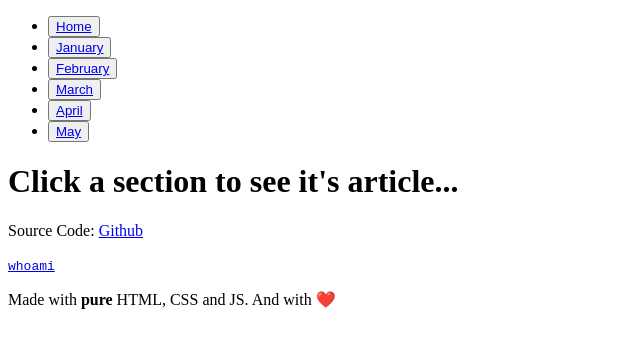
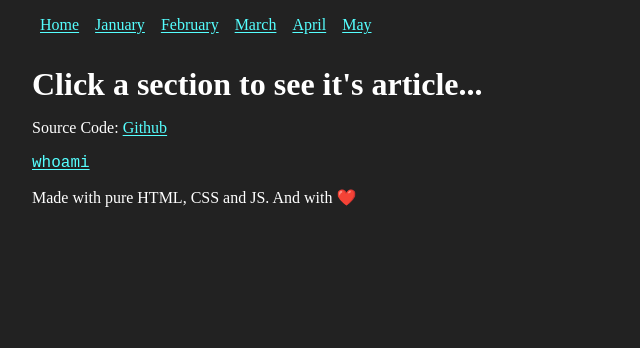
Before and after one commit to Bloom-69/portfolio, a plain HTML site: page index.html in a window 1280 px wide. Shown: the whole page, without its empty margins (0-640 px from the left). Drawn offline with Linux system fonts and the light colour scheme; a web font is replaced by a local one.

Commit message:
feat: add a bit of sauce

```diff
--- a/index.html
+++ b/index.html
@@ -1,21 +1,22 @@
 <!DOCTYPE html>
 <html lang="en">
   <head>
-    <meta charset="UTF-8">
-    <meta http-equiv="X-UA-Compatible" content="IE=edge">
-    <meta name="viewport" content="width=device-width, initial-scale=1.0">
+    <meta charset="UTF-8" />
+    <meta http-equiv="X-UA-Compatible" content="IE=edge" />
+    <meta name="viewport" content="width=device-width, initial-scale=1.0" />
     <title>Amy's Digital Journal</title>
     <script type="module" src="scripts/pages.mjs"></script>
+    <link rel="stylesheet" href="styles/index.css" />
   </head>
   <body>
     <nav>
       <ul>
-            <li><button><a href="/">Home</a></button></li>
-            <li><button><a href="/jan">January</a></button></li>
-            <li><button><a href="/feb">February</a></button></li>
-            <li><button><a href="/mar">March</a></button></li>
-            <li><button><a href="/apr">April</a></button></li>
-            <li><button><a href="/may">May</a></button></li>
+        <li><a href="/">Home</a></li>
+        <li><a href="/jan">January</a></li>
+        <li><a href="/feb">February</a></li>
+        <li><a href="/mar">March</a></li>
+        <li><a href="/apr">April</a></li>
+        <li><a href="/may">May</a></li>
       </ul>
     </nav>
     <div id="content"></div>
--- /dev/null
+++ b/styles/fonts/google-sans.css
@@ -0,0 +1,35 @@
+@font-face {
+  font-family: "Google Sans Text";
+  font-style: normal;
+  font-weight: 400;
+  font-display: swap;
+  src: url(https://fonts.gstatic.com/s/googlesanstext/v21/5aUu9-KzpRiLCAt4Unrc-xIKmCU5mE4.woff)
+    format("woff");
+}
+
+@font-face {
+  font-family: "Google Sans Text";
+  font-style: normal;
+  font-weight: 500;
+  font-display: swap;
+  src: url(https://fonts.gstatic.com/s/googlesanstext/v21/5aUp9-KzpRiLCAt4Unrc-xIKmCU5oLlVrmw.woff)
+    format("woff");
+}
+
+@font-face {
+  font-family: "Google Sans";
+  font-style: normal;
+  font-weight: 400;
+  font-display: block;
+  src: url(https://fonts.gstatic.com/s/googlesans/v46/4Ua_rENHsxJlGDuGo1OIlJfC6l_24rlCK1Yo_Iqcsih3SAyH6cAwhX9RFD48TE63OOYKtrwEIKlh.woff)
+    format("woff");
+}
+@font-face {
+  font-family: "Google Sans";
+  font-style: normal;
+  font-weight: 500;
+  font-display: block;
+
+  src: url(https://fonts.gstatic.com/s/googlesans/v46/4Ua_rENHsxJlGDuGo1OIlJfC6l_24rlCK1Yo_Iqcsih3SAyH6cAwhX9RFD48TE63OOYKtrw2IKlh.woff)
+    format("woff");
+}
--- /dev/null
+++ b/styles/index.css
@@ -0,0 +1,72 @@
+@import url("/styles/fonts/google-sans.css");
+
+:root {
+  --font: "Google Sans";
+  --font-mono: "JetBrains Mono", "Fira Mono", 'Courier New', Courier, monospace;
+  --background: #222;
+  --foreground: #fff;
+  --accent: #5ff;
+  --button-background: #555;
+  --button-foreground: #fff;
+  --active-foreground: #000;
+  --active-background: #333;
+}
+
+body {
+    background: var(--background);
+    color: var(--foreground);
+    padding: 0;
+    margin: 0;
+    height: 100vh;
+    width: 100%;
+    display: flex;
+    flex-direction: column;
+}
+
+p, h1, code:not(body p code) {
+    margin: 1rem 2rem;
+}
+
+h1,
+p,
+b,
+i,
+a {
+    font-family: var(--font);
+}
+
+b {
+    font-weight: 500;
+}
+
+code {
+    font-family: var(--font-mono);
+}
+
+button {
+    background: var(--button-background);
+}
+
+a > button {
+    color: var(--button-foreground);
+}
+
+a {
+    transition: all 500ms cubic-bezier(0.38, 0.5, 0, 1.09);
+    text-underline-offset: .1rem;
+}
+
+a:hover, .active {
+    text-decoration-thickness: .3em;
+    text-underline-offset: .3rem;
+}
+
+a, a:visited {
+    color: var(--accent);
+}
+
+nav ul {
+    display: flex;
+    list-style-type: none;
+    gap: 1rem;
+}
```
Lines whose indentation alone changed are shown as unchanged.
